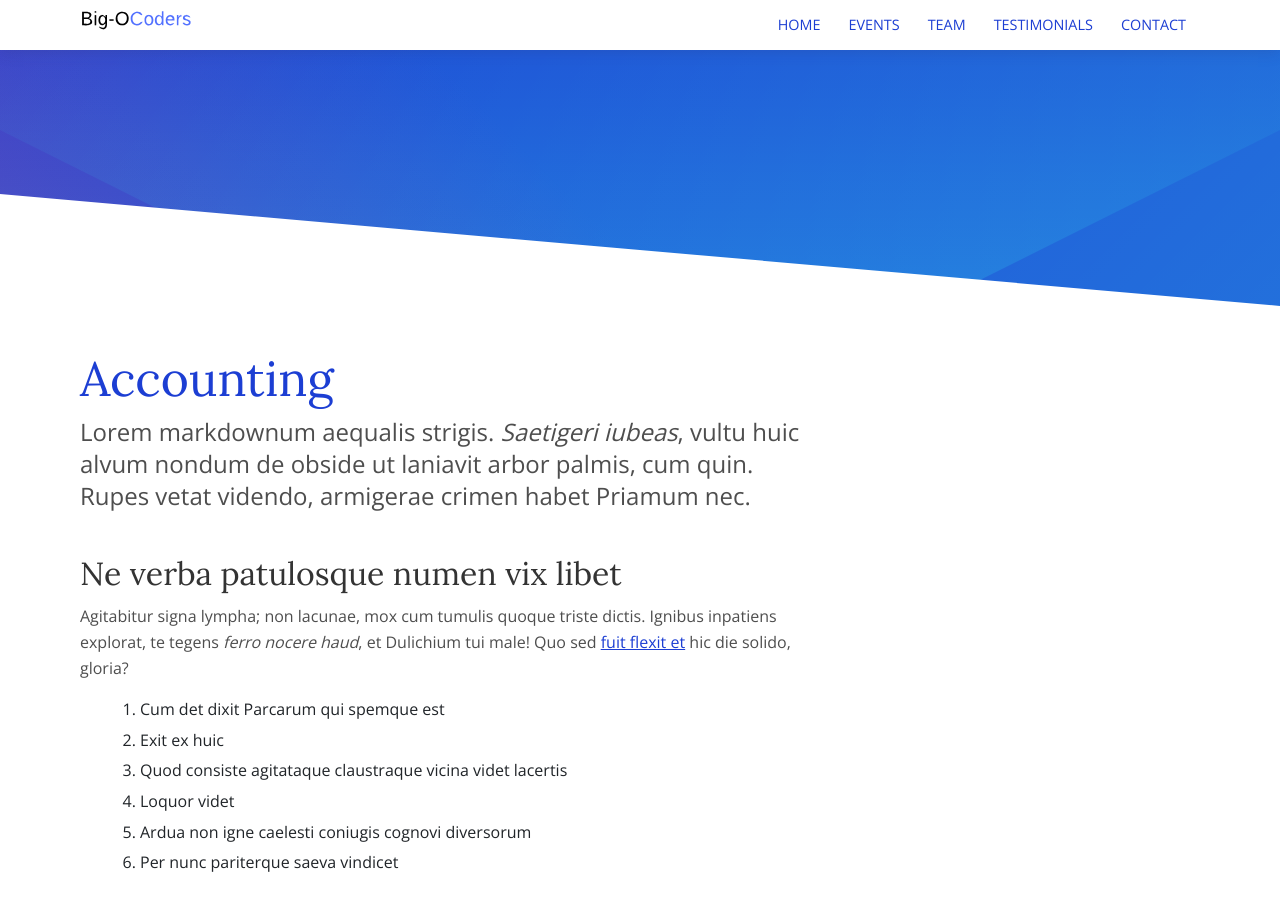
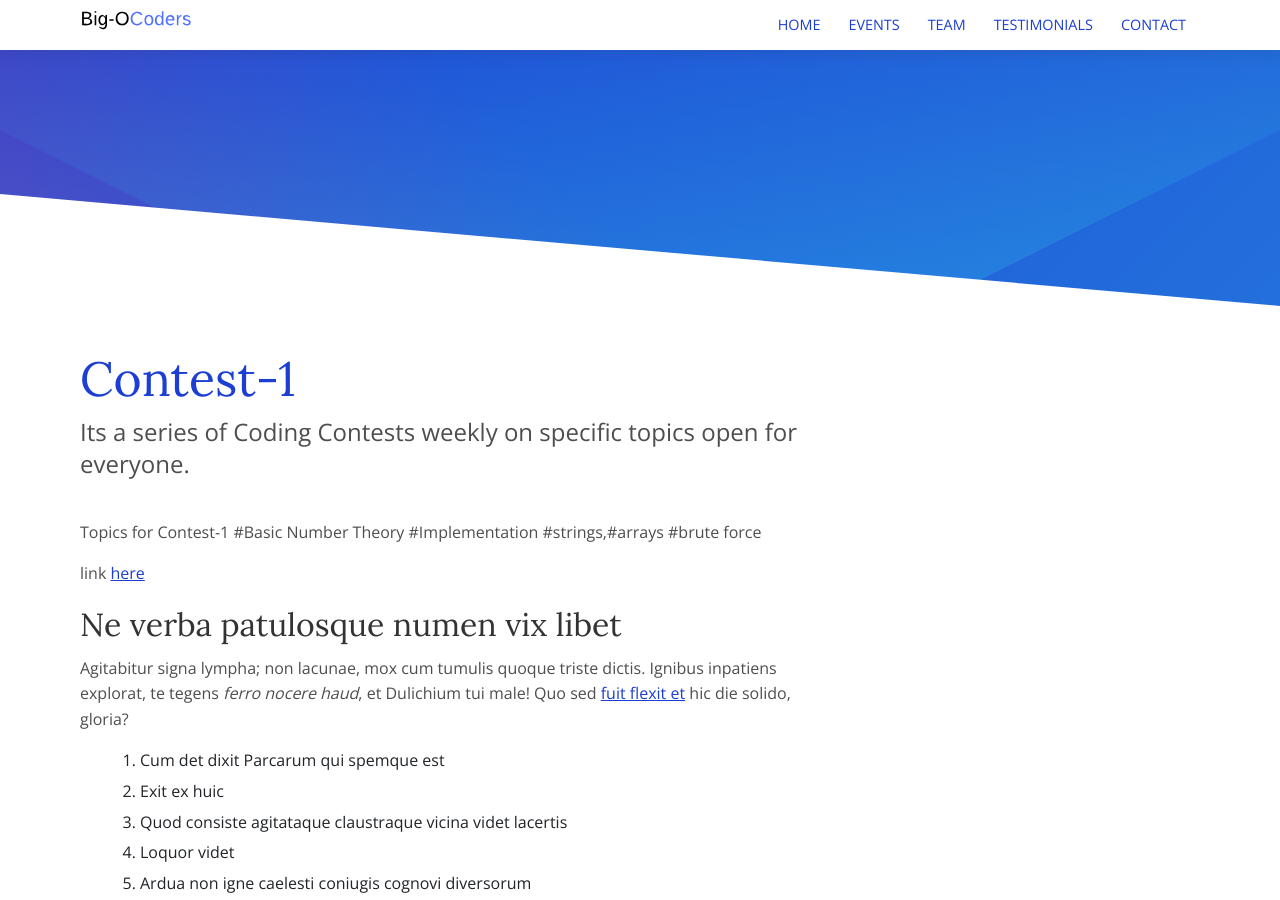
Before and after one commit to SnistAheads/Ocoders, a Jekyll site: the page built from _services/event1.md, in a window 1280 px wide and 900 px high. Built offline with Jekyll 4.4.1, drawn with Linux system fonts in a browser that asks for light colours.

Commit message:
Update and rename accounting.md to event1.md

```diff
--- a/_services/accounting.md
+++ b/_services/event1.md
@@ -1,11 +1,14 @@
 ---
-title: 'Accounting'
+title: 'Contest-1'
 image: '/services/noun_591323.png'
 ---
 
-Lorem markdownum aequalis strigis. _Saetigeri iubeas_, vultu huic alvum nondum
-de obside ut laniavit arbor palmis, cum quin. Rupes vetat videndo, armigerae
-crimen habet Priamum nec.
+Its a series of Coding Contests weekly on specific topics open for everyone.
+
+Topics for Contest-1
+#Basic Number Theory #Implementation #strings,#arrays #brute force
+
+link [here](https://www.hackerrank.com/snistcontest1)
 
 ## Ne verba patulosque numen vix libet
 
```
